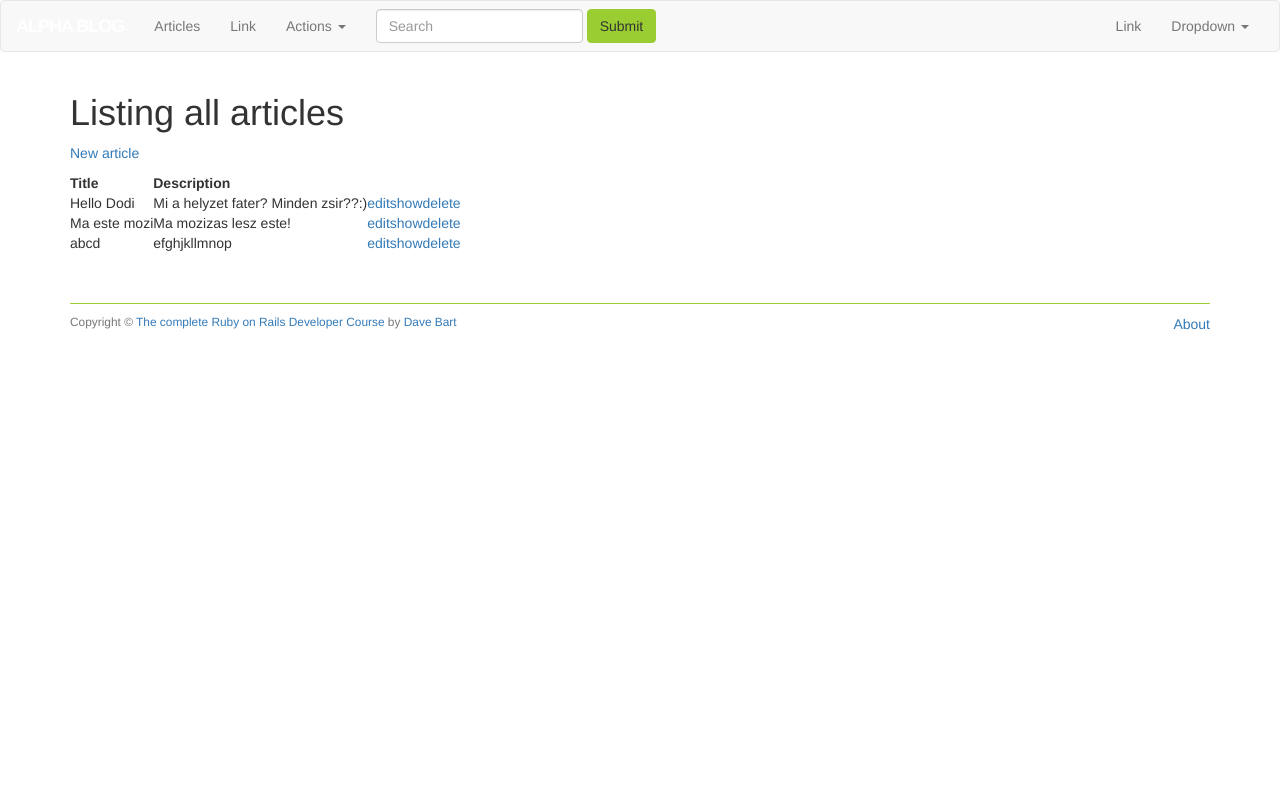
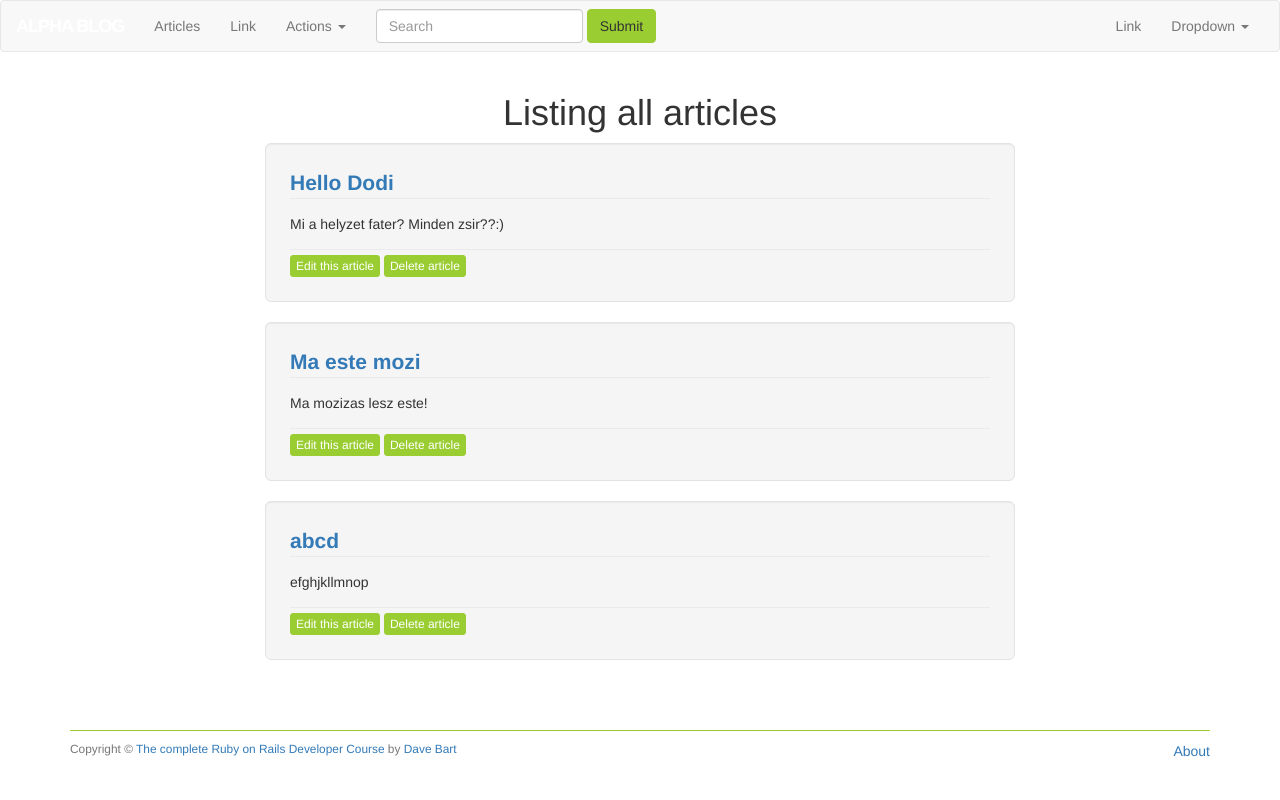
Before and after one commit to DavidBarth/myblog, a Rails app: page /articles in a window 1280 px wide. Run offline with Rails 7, Linux system fonts and the light colour scheme; data comes from the database, SQL or seed files in the repository; both versions use the stored data as it was after the commit; style sheets or scripts are compiled from the project's sources; some libraries are stand-ins or nearby versions.

Commit message:
add styling article listing page

```diff
--- a/app/assets/stylesheets/custom.css.scss
+++ b/app/assets/stylesheets/custom.css.scss
@@ -77,3 +77,14 @@
 .description {
   margin-top: 0;
 }
+
+.article-title {
+  font-weight:bold;
+  font-size: 1.5em;
+}
+
+.article-body {
+  border-top: 1px solid #eaeaea;
+  padding-top:15px;
+  padding-bottom:15px;
+}
--- a/app/views/articles/index.html.erb
+++ b/app/views/articles/index.html.erb
@@ -1,20 +1,25 @@
-<h1>Listing all articles</h1>
+<h1 align="center">Listing all articles</h1>
 
-<p><%= link_to "New article", new_article_path %></p>
 
-<table>
-  <tr>
-    <th>Title</th>
-    <th>Description</th>
-  </tr>
+<% @articles.each do |article| %>
+<div class="row">
+  <div class="col-xs-8 col-xs-offset-2">
+    <div class="well well-lg">
+      <div class="article-title">
+        <%=link_to article.title, article_path(article) %>
+      </div>
+      <div class="article-body">
+        <%= truncate(article.description, length: 100) %>
+      </div>
+        <div class="article-actions">
 
-  <% @articles.each do |article| %>
-  <tr>
-    <td><%= article.title %></td>
-    <td><%= article.description %></td>
-    <td><%= link_to "edit", edit_article_path(article) %></td>
-    <td><%= link_to "show", article_path(article) %></td>
-    <td><%= link_to "delete", article_path(article), method: :delete, data: {confirm: "Are you shure?"} %></td>
-  </tr>
+        <%= link_to "Edit this article", edit_article_path(article), class: "btn btn-xs btn-primary" %>
+
+        <%= link_to "Delete article", article_path(article), method: :delete,
+                                      data: { confirm: "Are you sure?"},
+                                      class: "btn btn-xs btn-danger" %>
+        </div>
+      </div>
+    </div>
+  </div>
   <% end %>
-</table>
```
Also changed, not shown: db/development.sqlite3, 10 other files.
